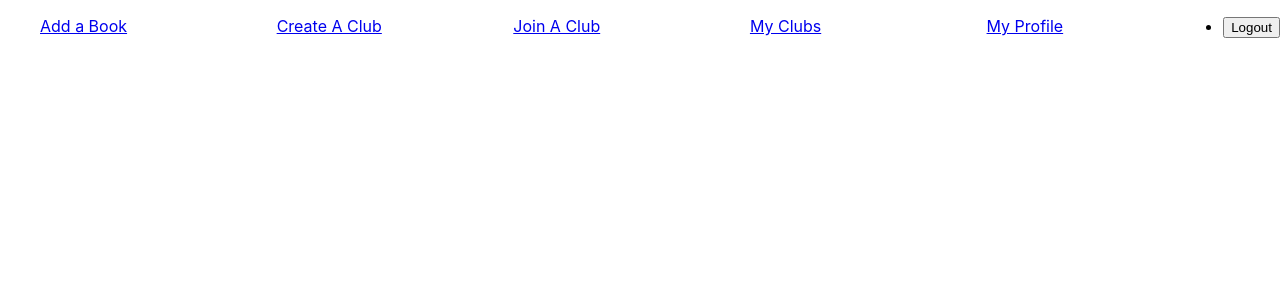
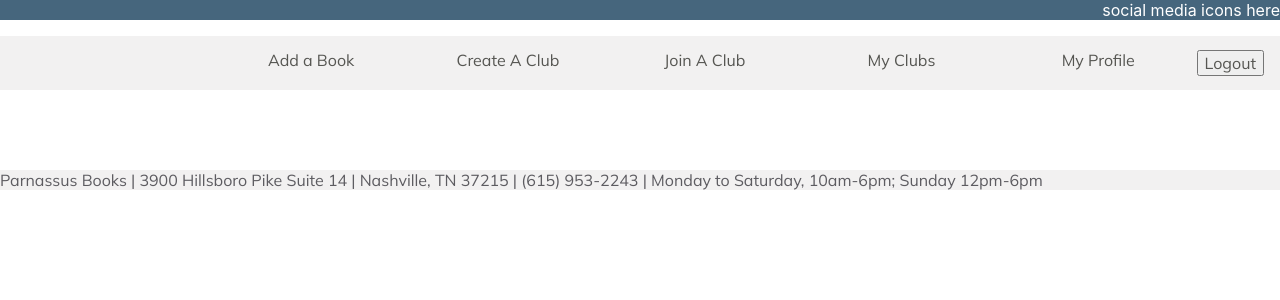
Before and after one commit to jackiebgregory/bookclub-client, a React (Create React App) app: page / in a window 1280 px wide. Shown: the top 300 px of the page. Built offline with nearby package versions, Linux system fonts and the light colour scheme; sample sign-in values are in the browser's storage.

Commit message:
added some navbar styling

```diff
--- a/src/components/bookclub.css
+++ b/src/components/bookclub.css
@@ -0,0 +1,11 @@
+header {
+  color: white;
+  background-color: #46667D;
+  text-align: right;
+}
+
+footer {
+  background-color: #F2F1F1;
+  font-family: 'Mulish', sans-serif;
+  color: #5D5C61;
+}
--- a/src/components/bookclub.js
+++ b/src/components/bookclub.js
@@ -4,6 +4,7 @@ import { ApplicationViews } from "./ApplicationViews"
 import { NavBar } from "./nav/NavBar"
 import { Login } from "./auth/Login"
 import { Register } from "./auth/Register"
+import "./bookclub.css"
 
 
 const RequireAuth = ({children}) => {
@@ -16,6 +17,7 @@ const RequireAuth = ({children}) => {
 
 export const BookClub = () => (
     <>
+    <header>social media icons here</header>
     <BrowserRouter>
     <Routes>
         <Route path="*" element={<RequireAuth>
@@ -27,5 +29,6 @@ export const BookClub = () => (
         <Route path="/register" element={<Register />}></Route>
     </Routes>
     </BrowserRouter>
+    <footer>Parnassus Books | 3900 Hillsboro Pike Suite 14 | Nashville, TN 37215 | (615) 953-2243 | Monday to Saturday, 10am-6pm; Sunday 12pm-6pm</footer>
     </>
 )
--- a/src/components/nav/NavBar.css
+++ b/src/components/nav/NavBar.css
@@ -1,10 +1,28 @@
+@import url('https://fonts.googleapis.com/css2?family=Mulish&display=swap');
+
 .navbar {
   display: flex;
   flex-wrap: nowrap;
-  justify-content: left;
+  background-color: #F2F1F1;
+  list-style-type: none;
+  text-align: center;
+  padding: 14px 16px;
+}
+
+.navbar a:hover {
+  background-color: #46667D;
+  color: white;
 }
 
 .navbar__item {
   flex-basis: 20%;
+
+}
+
+.nav-link {
+  color: #565652;
   list-style-type: none;
+  text-decoration: none;
+  font-family: 'Mulish', sans-serif;
+  font-size: 16px;
 }
--- a/src/components/nav/NavBar.js
+++ b/src/components/nav/NavBar.js
@@ -6,6 +6,9 @@ export const NavBar = () => {
     const navigate = useNavigate()
     return (
         <ul className="navbar">
+            <li className="navbar__item">
+            <img scr="https://www.parnassusbooks.net/sites/parnassusbooks.net/files/Parnassus%20Logo%20transparent%20background.png"/>
+            </li>
             <li className="navbar__item">
             <Link className="nav-link" to="/books">Add a Book</Link>
             </li>
```
